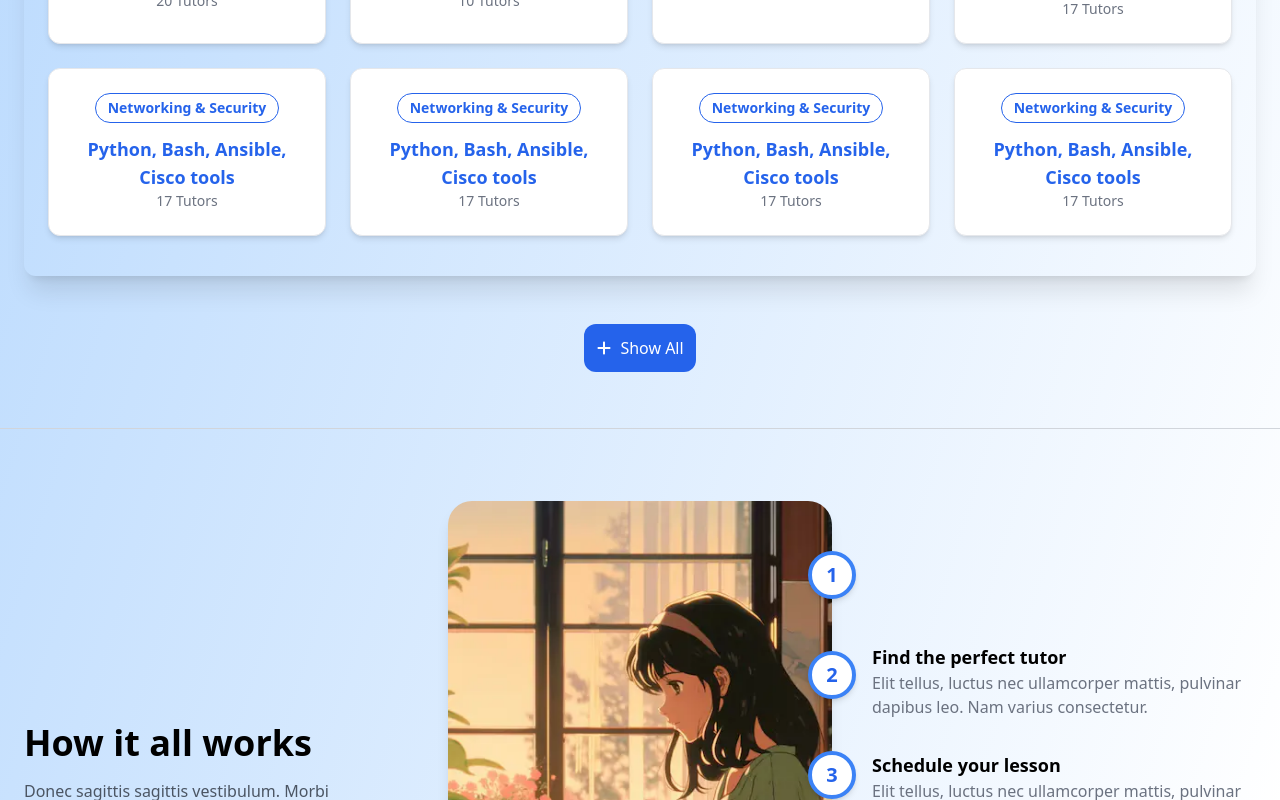
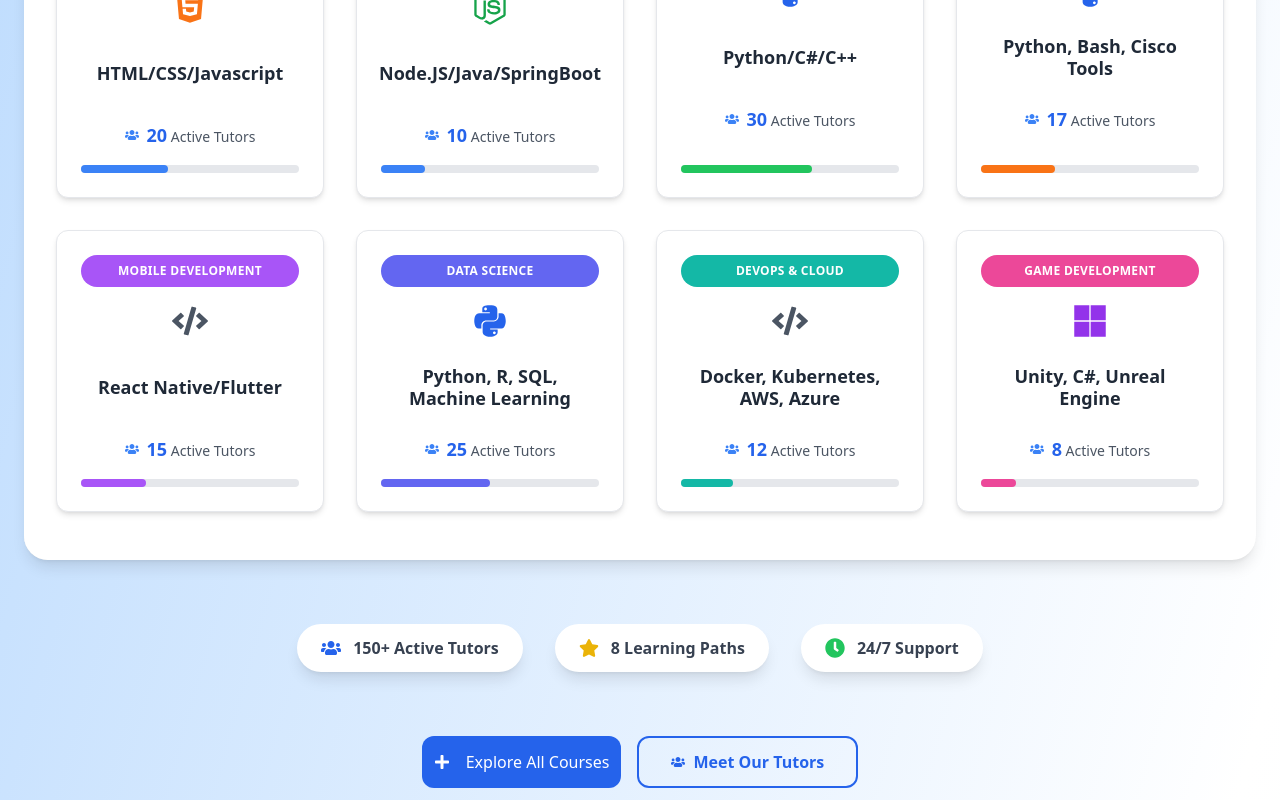
Before and after one commit to AdhurimBerisha/Study-Buddy, a React (Vite) app in the folder frontend/: page / in a window 1280 px wide. Shown: the part 820-1620 px from the top of the page. Built offline with nearby package versions, Linux system fonts and the light colour scheme.

Commit message:
Card Grid Styling

```diff
--- a/frontend/src/components/HowItWorks.tsx
+++ b/frontend/src/components/HowItWorks.tsx
@@ -63,7 +63,7 @@ const HowItWorks = () => {
           <p className="text-gray-600 mb-6">
             Donec sagittis sagittis vestibulum. Morbi vestibulum neque.
           </p>
-          <div className="w-10 h-1 bg-gray-400" />
+          <div className="w-10 h-0.5 bg-gray-400" />
         </div>
 
         <div className="relative">
@@ -76,7 +76,7 @@ const HowItWorks = () => {
             <div
               key={step.number}
               className="absolute left-full -ml-6"
-              style={{ top: `${(idx + 1) * 100 - 50}px` }}
+              style={{ top: `${(idx + 1) * 100 - -43}px` }}
             >
               <div className="w-12 h-12 rounded-full bg-white border-4 border-blue-500 flex items-center justify-center text-blue-600 font-bold text-xl shadow-md">
                 {step.number}
--- a/frontend/src/components/LanguageCard.tsx
+++ b/frontend/src/components/LanguageCard.tsx
@@ -1,4 +1,14 @@
 import { Link } from "react-router-dom";
+import {
+  FaHtml5,
+  FaNodeJs,
+  FaPython,
+  FaMicrosoft,
+  FaNetworkWired,
+  FaCode,
+  FaUsers,
+} from "react-icons/fa";
+import { SiSpringboot } from "react-icons/si";
 
 type CardProps = {
   category: string;
@@ -6,21 +16,91 @@ type CardProps = {
   tutors: number;
 };
 
+// Icon mapping for different languages/technologies
+const languageIcons: Record<string, React.ReactNode> = {
+  html: <FaHtml5 className="text-4xl text-orange-500" />,
+  css: <FaHtml5 className="text-4xl text-orange-500" />,
+  javascript: <FaHtml5 className="text-4xl text-orange-500" />,
+  node: <FaNodeJs className="text-4xl text-green-600" />,
+  java: <FaNodeJs className="text-4xl text-green-600" />,
+  spring: <SiSpringboot className="text-4xl text-green-500" />,
+  python: <FaPython className="text-4xl text-blue-600" />,
+  "c#": <FaMicrosoft className="text-4xl text-purple-600" />,
+  "c++": <FaMicrosoft className="text-4xl text-purple-600" />,
+  bash: <FaNetworkWired className="text-4xl text-blue-500" />,
+  ansible: <FaNetworkWired className="text-4xl text-blue-500" />,
+  cisco: <FaNetworkWired className="text-4xl text-blue-500" />,
+};
+
+const getLanguageIcon = (language: string): React.ReactNode => {
+  const lowerLang = language.toLowerCase();
+
+  const matchedLanguage = Object.keys(languageIcons).find((key) =>
+    lowerLang.includes(key)
+  );
+
+  return matchedLanguage ? (
+    languageIcons[matchedLanguage]
+  ) : (
+    <FaCode className="text-4xl text-gray-600" />
+  );
+};
+
+const categoryColors: Record<string, string> = {
+  "web development": "bg-blue-500",
+  "software development": "bg-green-500",
+  networking: "bg-orange-500",
+  "mobile development": "bg-purple-500",
+  "data science": "bg-indigo-500",
+  devops: "bg-teal-500",
+  "game development": "bg-pink-500",
+};
+
+const getCategoryColor = (category: string): string => {
+  const lowerCategory = category.toLowerCase();
+
+  const matchedCategory = Object.keys(categoryColors).find((key) =>
+    lowerCategory.includes(key)
+  );
+
+  return matchedCategory ? categoryColors[matchedCategory] : "bg-gray-500";
+};
+
 const LanguageCard = ({ category, language, tutors }: CardProps) => {
+  const colorClass = getCategoryColor(category);
+
   return (
-    <div className="bg-white border border-gray-200 shadow-md rounded-xl p-6 text-center">
-      <div className="text-blue-600 border border-blue-600 px-3 py-1 rounded-full inline-block mb-3 font-bold text-sm">
+    <div className="bg-white border border-gray-200 shadow-md rounded-xl p-6 text-center h-full flex flex-col">
+      <div
+        className={`${colorClass} text-white px-4 py-2 rounded-full inline-block mb-4 font-bold text-xs uppercase tracking-wide`}
+      >
         {category}
       </div>
 
-      {/* Title is now a clickable link */}
-      <Link to="/courses">
-        <h3 className="text-lg font-semibold text-blue-600  cursor-pointer">
+      <div className="mb-4 flex justify-center">
+        {getLanguageIcon(language)}
+      </div>
+
+      <Link to="/courses" className="block mb-4">
+        <h3 className="text-lg font-bold text-gray-800 leading-tight min-h-[4rem] flex items-center justify-center px-2">
           {language}
         </h3>
       </Link>
 
-      <p className="text-sm text-gray-500">{tutors} Tutors</p>
+      <div className="flex items-center justify-center space-x-2 mb-4">
+        <FaUsers className="text-blue-500 text-sm" />
+        <p className="text-sm font-medium text-gray-600">
+          <span className="text-lg font-bold text-blue-600">{tutors}</span>{" "}
+          Active Tutors
+        </p>
+      </div>
+
+      <div className="w-full bg-gray-200 rounded-full h-2 mt-auto">
+        <div
+          className={`${colorClass} h-2 rounded-full`}
+          style={{ width: `${Math.min(tutors * 2, 100)}%` }}
+        ></div>
+      </div>
     </div>
   );
 };
--- a/frontend/src/components/LanguageGrid.tsx
+++ b/frontend/src/components/LanguageGrid.tsx
@@ -1,6 +1,6 @@
 import Button from "./Button";
 import LanguageCard from "./LanguageCard";
-import { FaPlus } from "react-icons/fa6";
+import { FaPlus, FaUsers, FaClock, FaStar } from "react-icons/fa";
 
 const languages = [
   {
@@ -16,45 +16,77 @@ const languages = [
   { category: "Software Development", language: "Python/C#/C++", tutors: 30 },
   {
     category: "Networking & Security",
-    language: "Python, Bash, Ansible, Cisco tools",
+    language: "Python, Bash, Cisco Tools",
     tutors: 17,
   },
   {
-    category: "Networking & Security",
-    language: "Python, Bash, Ansible, Cisco tools",
-    tutors: 17,
+    category: "Mobile Development",
+    language: "React Native/Flutter",
+    tutors: 15,
   },
   {
-    category: "Networking & Security",
-    language: "Python, Bash, Ansible, Cisco tools",
-    tutors: 17,
+    category: "Data Science",
+    language: "Python, R, SQL, Machine Learning",
+    tutors: 25,
   },
   {
-    category: "Networking & Security",
-    language: "Python, Bash, Ansible, Cisco tools",
-    tutors: 17,
+    category: "DevOps & Cloud",
+    language: "Docker, Kubernetes, AWS, Azure",
+    tutors: 12,
   },
   {
-    category: "Networking & Security",
-    language: "Python, Bash, Ansible, Cisco tools",
-    tutors: 17,
+    category: "Game Development",
+    language: "Unity, C#, Unreal Engine",
+    tutors: 8,
   },
 ];
 
 const LanguageGrid = () => {
   return (
     <>
-      <section className="max-w-7xl mx-auto px-6 border-b border-gray-300 pb-8 mb-8 -mt-40 pt-24 relative z-10">
-        <div className="grid grid-cols-1 sm:grid-cols-2 lg:grid-cols-4 gap-6  py-10 px-6 rounded-xl shadow-xl ">
-          {languages.map((lang) => (
-            <LanguageCard key={lang.category} {...lang} />
-          ))}
+      <section className="max-w-7xl mx-auto px-6 border-b border-gray-300 pb-8 mb-8 -mt-20 pt-8 relative z-10">
+        <div className="relative mb-16">
+          <div className="absolute inset-0 bg-gray-50 rounded-3xl"></div>
+
+          <div className="grid grid-cols-1 sm:grid-cols-2 lg:grid-cols-4 gap-8 py-12 px-8 rounded-3xl shadow-lg bg-white relative">
+            {languages.map((lang, index) => (
+              <div key={`${lang.category}-${index}`}>
+                <LanguageCard {...lang} />
+              </div>
+            ))}
+          </div>
         </div>
-        <div className="flex justify-center mt-12 mb-6">
-          <Button>
-            <FaPlus />
-            Show All
-          </Button>
+
+        <div className="flex flex-wrap justify-center items-center gap-8 mb-12">
+          <div className="flex items-center space-x-3 bg-white px-6 py-3 rounded-full shadow-lg">
+            <FaUsers className="text-blue-600 text-xl" />
+            <span className="text-gray-700 font-semibold">
+              150+ Active Tutors
+            </span>
+          </div>
+          <div className="flex items-center space-x-3 bg-white px-6 py-3 rounded-full shadow-lg">
+            <FaStar className="text-yellow-500 text-xl" />
+            <span className="text-gray-700 font-semibold">
+              8 Learning Paths
+            </span>
+          </div>
+          <div className="flex items-center space-x-3 bg-white px-6 py-3 rounded-full shadow-lg">
+            <FaClock className="text-green-500 text-xl" />
+            <span className="text-gray-700 font-semibold">24/7 Support</span>
+          </div>
+        </div>
+
+        <div className="flex flex-col items-center mt-16 space-y-8">
+          <div className="flex flex-col sm:flex-row gap-4">
+            <Button>
+              <FaPlus className="mr-2" />
+              Explore All Courses
+            </Button>
+            <button className="bg-transparent border-2 border-blue-600 text-blue-600 px-8 py-3 rounded-xl hover:bg-blue-600 hover:text-white transition-all duration-300 flex items-center gap-2 font-semibold">
+              <FaUsers className="text-sm" />
+              Meet Our Tutors
+            </button>
+          </div>
         </div>
       </section>
     </>
```
